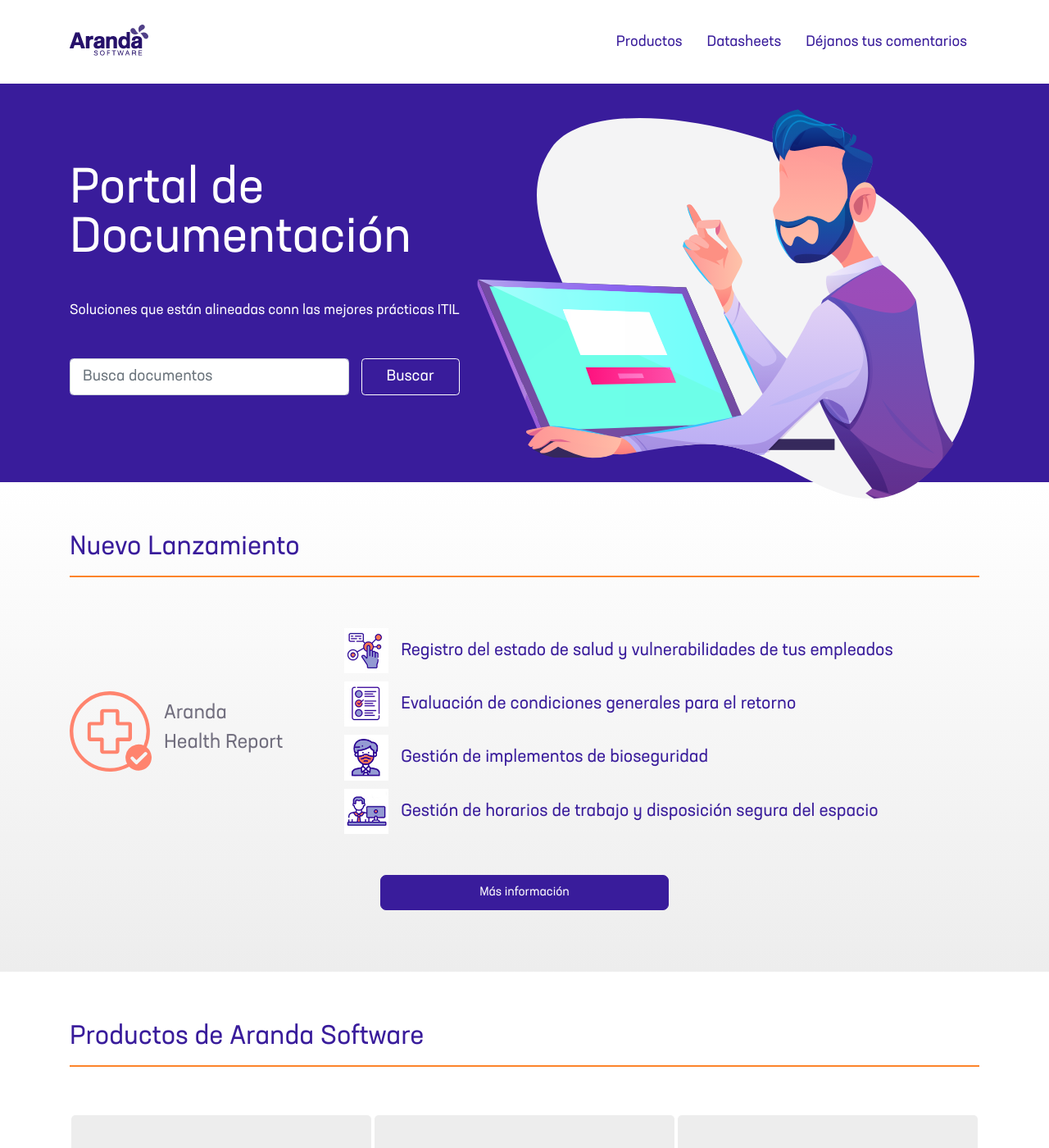
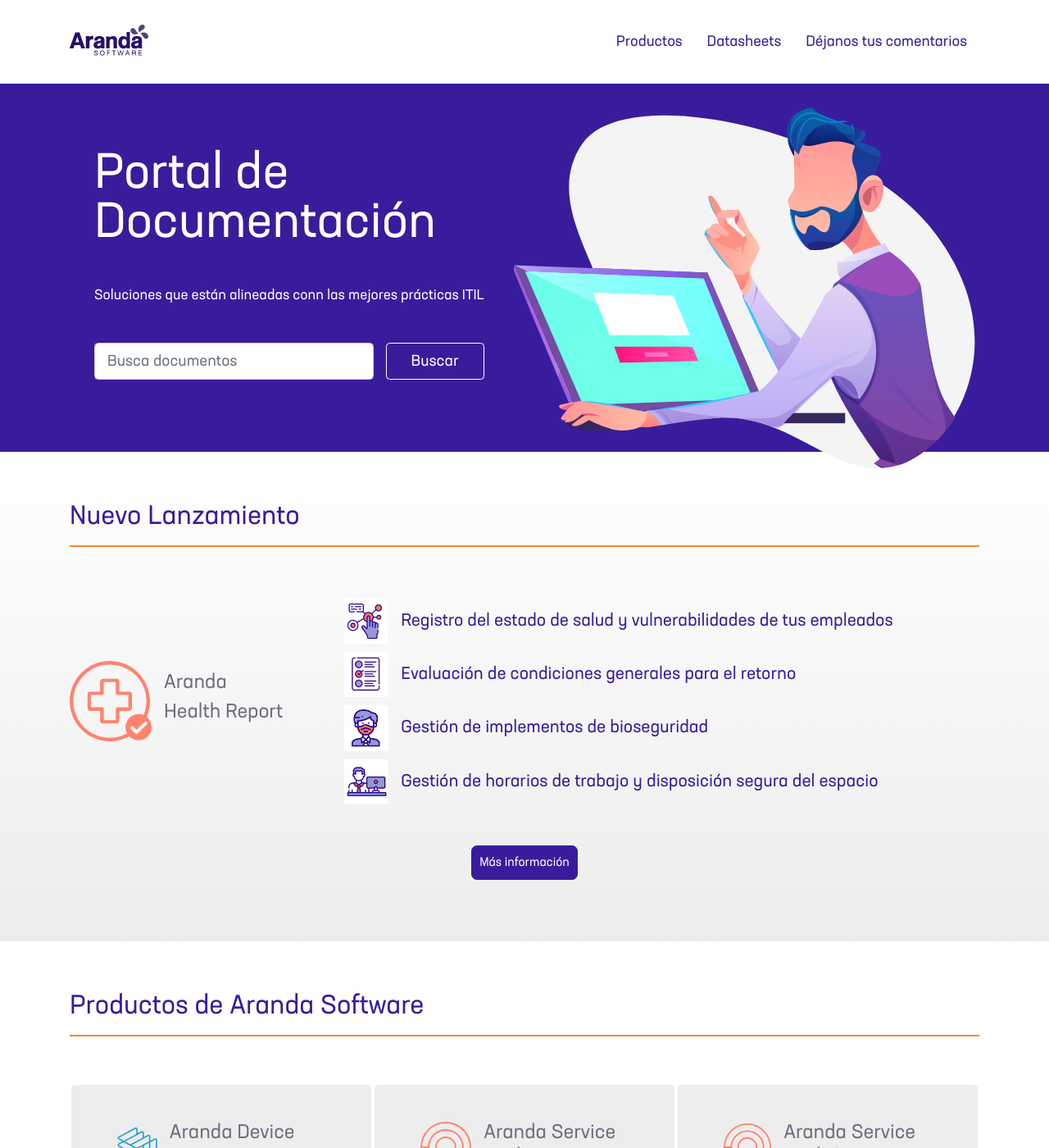
Before and after one commit to aranda-docs/aranda-docs-theme, a Jekyll site: the page built from index.md, in a window 1280 px wide and 1400 px high. Shown: the whole window at 82% size. Built offline with Jekyll 4.4.1, drawn with Linux system fonts in a browser that asks for light colours.

Commit message:
Update site.css

```diff
--- a/assets/css/site.css
+++ b/assets/css/site.css
@@ -14,7 +14,7 @@ a {
 }
 
 .btn-cta {
-    padding: 0.6rem 8rem;
+    padding: 0.6rem;
     margin-top: 2rem;
     border-radius: 7px;
 }
@@ -28,9 +28,17 @@ textarea {
     background-color: var(--aranda-blue);
     border-color: var(--aranda-blue);
 }
+.btn-primary:hover {
+    background-color: #999;
+    border-color: #999;
+}
 .btn-outline-primary {
     color: var(--aranda-blue);
     border-color: currentColor;
+}
+
+.btn-outline-primary:hover {
+    background-color: #999;
 }
 
 .btn-outline-primary.--white {
@@ -58,7 +66,6 @@ textarea {
 .ar-header-hero .jumbotron {
     background-color: transparent;
     margin: 0;
-    padding: 0 1rem 0 0;
 }
 
 .ar-header-hero h1 {
@@ -231,11 +238,19 @@ textarea {
     cursor: pointer;
 }
 
+
 .overlay-list__item {
     color: #FFF;
     display: flex;
     align-items: center;
     font-size: 1.1rem;
+}
+.overlay-list__item a {
+    color: #FFF;
+}
+
+.overlay-list__item a:hover {
+    /*color: #999;*/
 }
 
 .overlay-list__item::after {
@@ -257,3 +272,23 @@ footer {
     display: flex;
     color: #FFF;
 }
+
+@media screen and (max-width: 767px) {
+
+    .overlay-content > * {
+        height: auto!important;
+    }
+}
+
+@media screen and (min-width: 768px) {
+    .ar-header {
+        position: fixed;
+        top: 0;
+        right: 0;
+        left: 0;
+        z-index: 10;
+    }
+    .ar-header-hero {
+        margin-top: 102px;
+    }
+}
```
